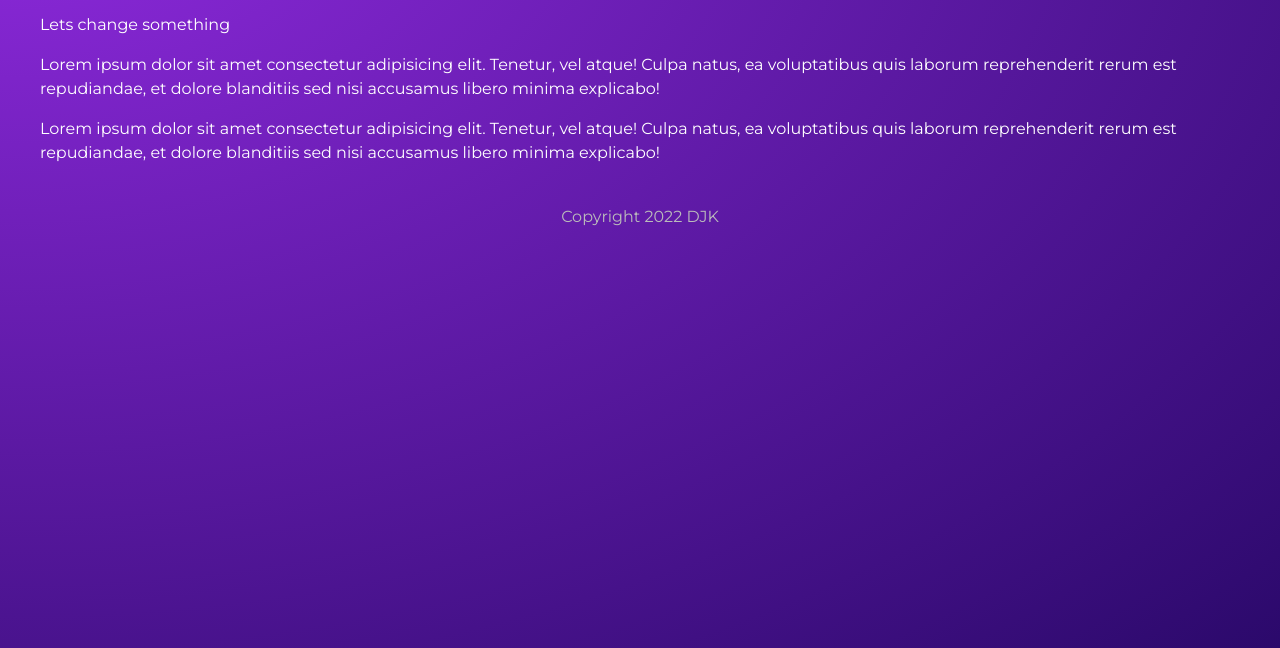
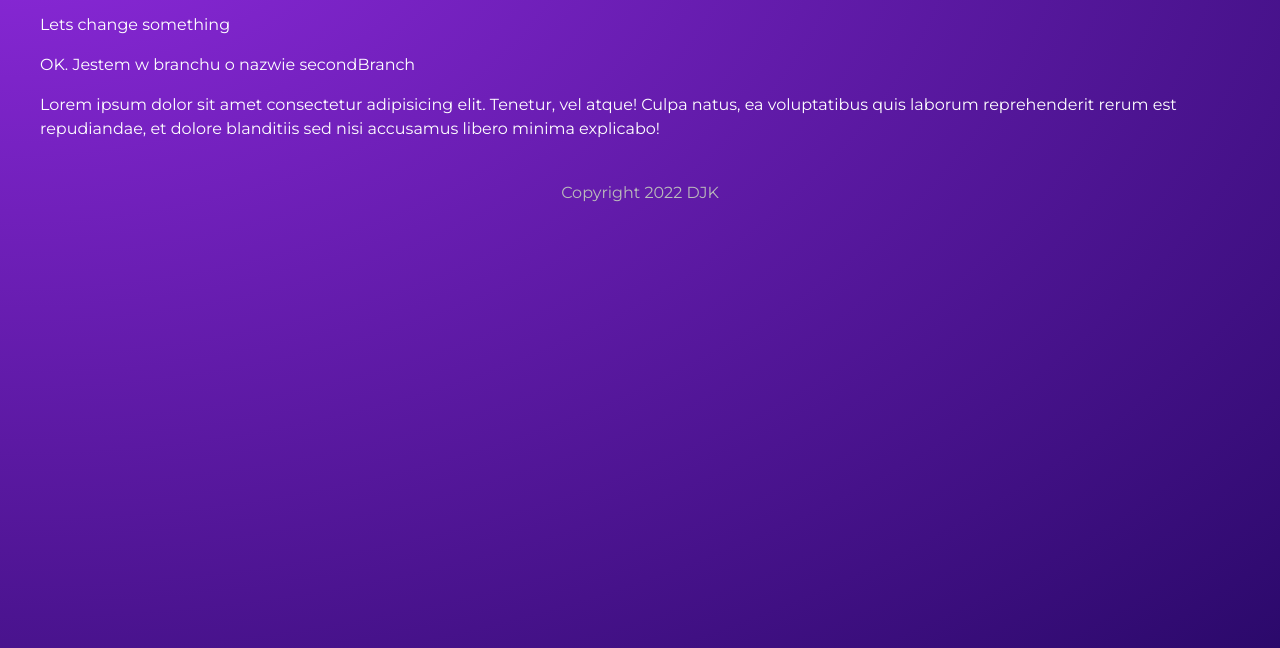
Before and after one commit to x03r4/G02, a Gatsby site: page /about in a window 1280 px wide. Shown: the part 152-800 px from the top of the page. Built offline with nearby package versions, Linux system fonts and the light colour scheme; Gatsby itself is replaced by a stand-in of ours.

Commit message:
the one with the second branch

```diff
--- a/src/pages/about.js
+++ b/src/pages/about.js
@@ -8,10 +8,7 @@
         <h1>About Page</h1>
         <p>Lets change something</p>
         <p>
-          Lorem ipsum dolor sit amet consectetur adipisicing elit. Tenetur, vel
-          atque! Culpa natus, ea voluptatibus quis laborum reprehenderit rerum
-          est repudiandae, et dolore blanditiis sed nisi accusamus libero minima
-          explicabo!
+          OK. Jestem w branchu o nazwie secondBranch
         </p>
         <p>
           Lorem ipsum dolor sit amet consectetur adipisicing elit. Tenetur, vel
```
